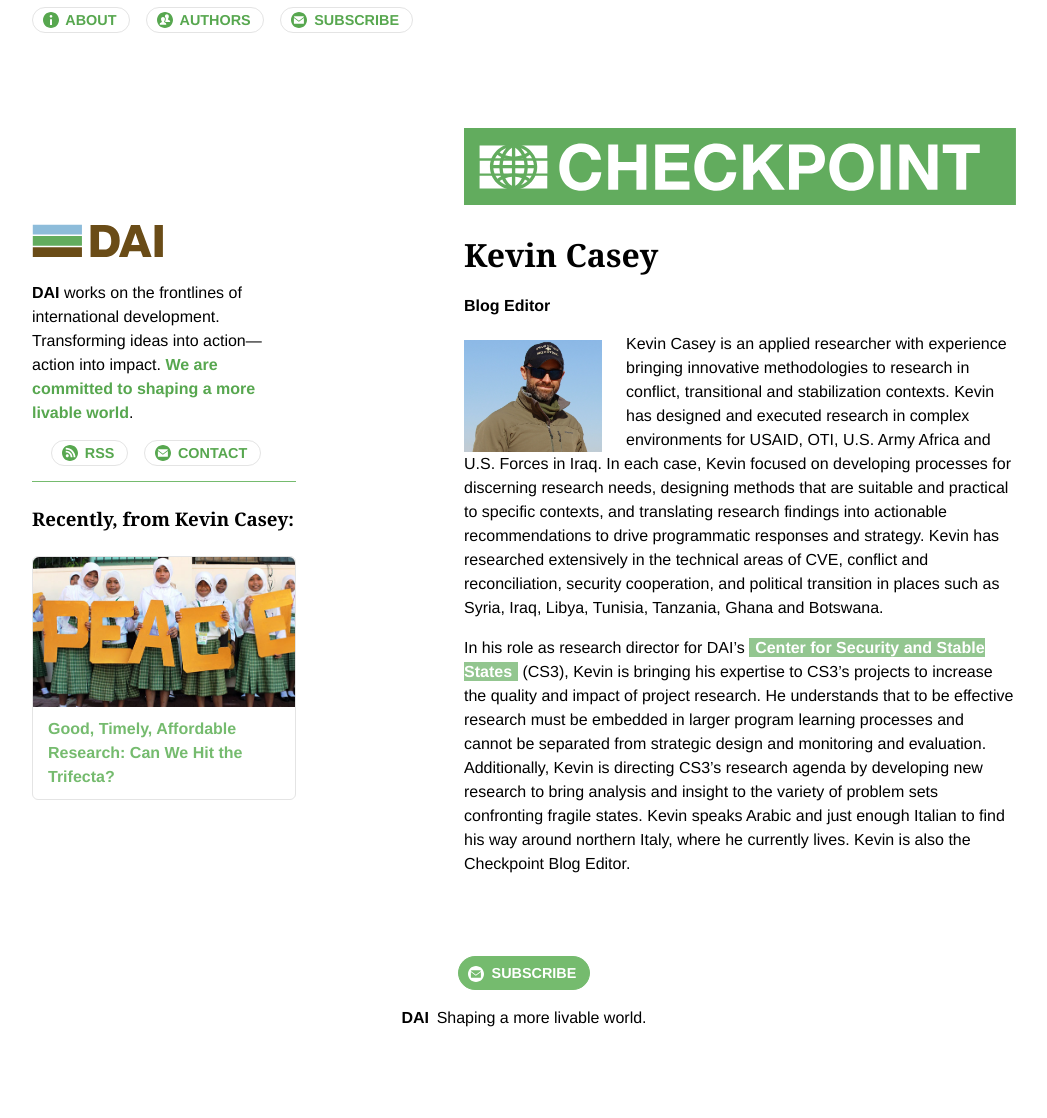
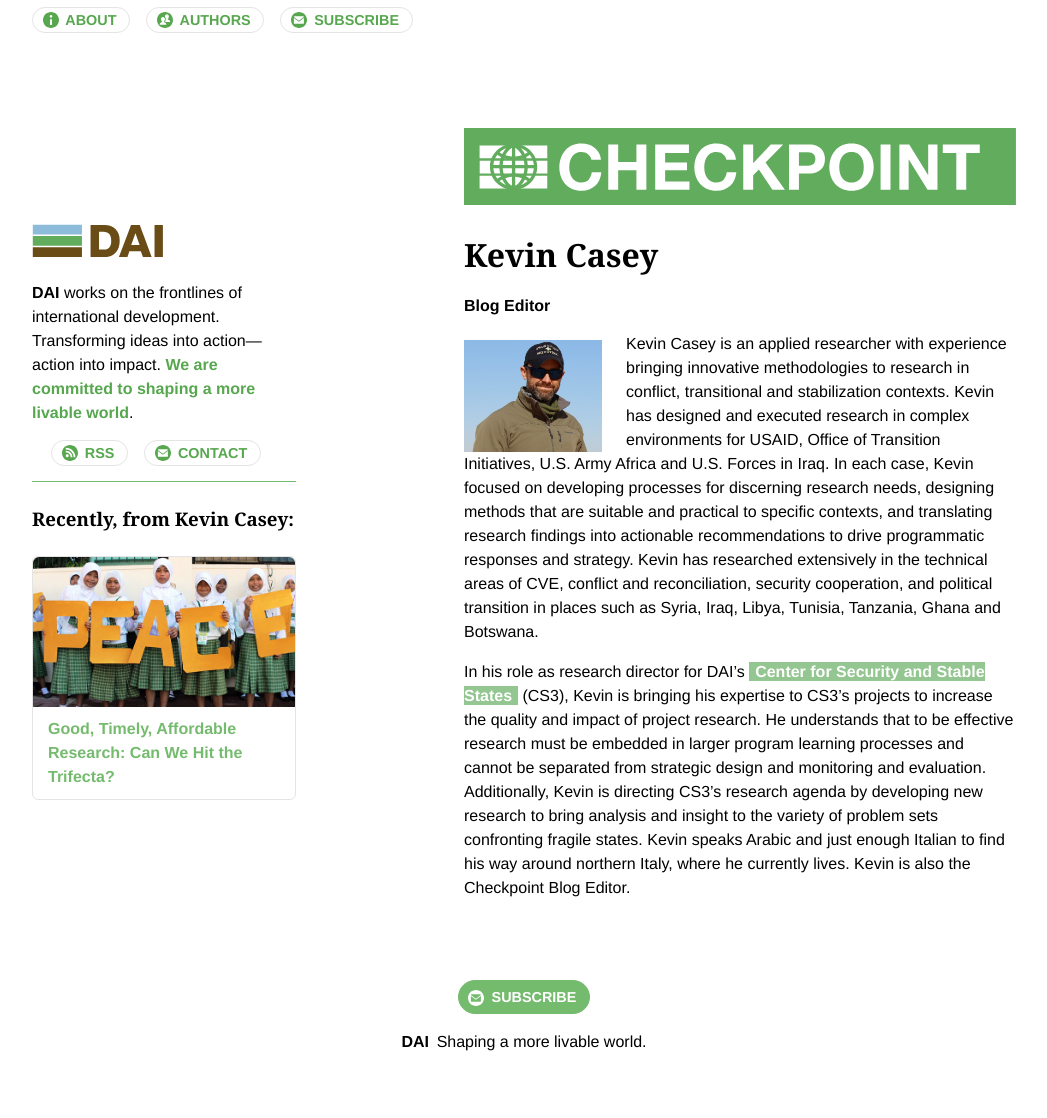
Before and after one commit to BryanSchuetz/CS-, a Jekyll site: the page built from _authors/kevin-casey.markdown, in a window 1280 px wide. Shown: the whole page, without its empty margins (116-1163 px from the left). Built offline with Jekyll 4.4.1, drawn with Linux system fonts in a browser that asks for light colours; before the commit the page ends 1094 px from its top, so only the background shows below that.

Commit message:
Updated Kevin Casey

```diff
--- a/_authors/kevin-casey.markdown
+++ b/_authors/kevin-casey.markdown
@@ -5,7 +5,7 @@ Job: Blog Editor
 Image: "/uploads/Kevin%20Casey%20Photo.jpg"
 ---
 
-Kevin Casey is an applied researcher with experience bringing innovative methodologies to research in conflict, transitional and stabilization contexts. Kevin has designed and executed research in complex environments for USAID, OTI, U.S. Army Africa and U.S. Forces in Iraq. In each case, Kevin focused on developing processes for discerning research needs, designing methods that are suitable and practical to specific contexts, and translating research findings into actionable recommendations to drive programmatic responses and strategy. Kevin has researched extensively in the technical areas of CVE, conflict and reconciliation, security cooperation, and political transition in places such as Syria, Iraq, Libya, Tunisia, Tanzania, Ghana and Botswana.
+Kevin Casey is an applied researcher with experience bringing innovative methodologies to research in conflict, transitional and stabilization contexts. Kevin has designed and executed research in complex environments for USAID, Office of Transition Initiatives, U.S. Army Africa and U.S. Forces in Iraq. In each case, Kevin focused on developing processes for discerning research needs, designing methods that are suitable and practical to specific contexts, and translating research findings into actionable recommendations to drive programmatic responses and strategy. Kevin has researched extensively in the technical areas of CVE, conflict and reconciliation, security cooperation, and political transition in places such as Syria, Iraq, Libya, Tunisia, Tanzania, Ghana and Botswana.
 
 <!--more-->
 
```
